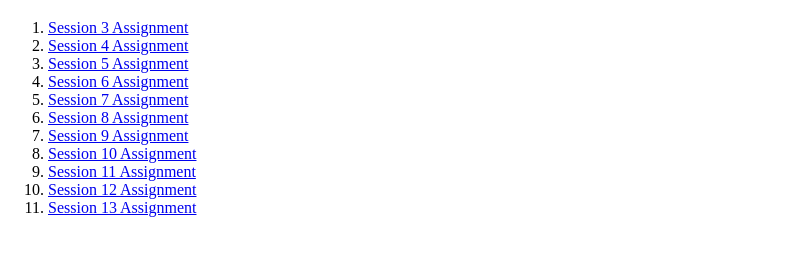
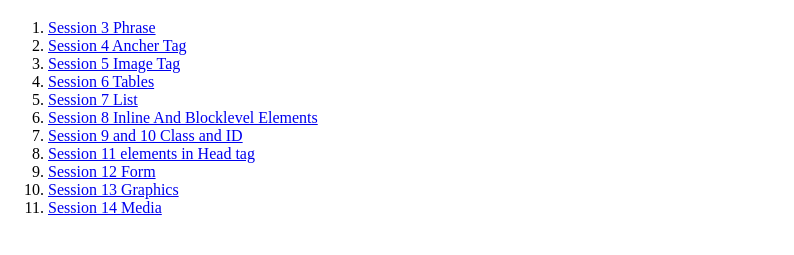
Before and after one commit to Amit-S-Jain/Casepoint, a plain HTML site: page index.html in a window 1280 px wide. Shown: the part 61-316 px from the top of the page, without its empty margins (0-794 px from the left). Drawn offline with Linux system fonts and the light colour scheme.

Commit message:
Update index.html

```diff
--- a/index.html
+++ b/index.html
@@ -6,17 +6,17 @@
 <body>
 <h1>Assignments Based on HTML (Internet Technologies)</h1>
 <ol>
-	<li><a href="1_session 3_phrase.html">Session 3 Assignment</a></li>
-	<li><a href="2_session 4_anchor.html">Session 4 Assignment</a></li>
-	<li><a href="3_session 5_Image_Tag.html">Session 5 Assignment</a></li>
-	<li><a href="4_session 6_Tables.HTML">Session 6 Assignment</a></li>
-	<li><a href="5_session 7_list.html">Session 7 Assignment</a></li>
-	<li><a href="6_session 8_inline_and_block_elements.html">Session 8 Assignment</a></li>
-	<li><a href="7_session 9_And_10_Class_And_ID.html">Session 9 Assignment</a></li>
-	<li><a href="8_session 11_head.html">Session 10 Assignment</a></li>
-	<li><a href="9_session12_form.html">Session 11 Assignment</a></li>
-	<li><a href="10_session13_graphics.html">Session 12 Assignment</a></li>
-	<li><a href="11_session_14_media.html">Session 13 Assignment</a></li>
+	<li><a href="1_session 3_phrase.html">Session 3 Phrase</a></li>
+	<li><a href="2_session 4_anchor.html">Session 4 Ancher Tag</a></li>
+	<li><a href="3_session 5_Image_Tag.html">Session 5 Image Tag</a></li>
+	<li><a href="4_session 6_Tables.HTML">Session 6 Tables</a></li>
+	<li><a href="5_session 7_list.html">Session 7 List</a></li>
+	<li><a href="6_session 8_inline_and_block_elements.html">Session 8 Inline And Blocklevel Elements</a></li>
+	<li><a href="7_session 9_And_10_Class_And_ID.html">Session 9 and 10 Class and ID</a></li>
+	<li><a href="8_session 11_head.html">Session 11 elements in Head tag</a></li>
+	<li><a href="9_session12_form.html">Session 12 Form</a></li>
+	<li><a href="10_session13_graphics.html">Session 13 Graphics</a></li>
+	<li><a href="11_session_14_media.html">Session 14 Media</a></li>
 </ol>
 </body>
 </html>
```
